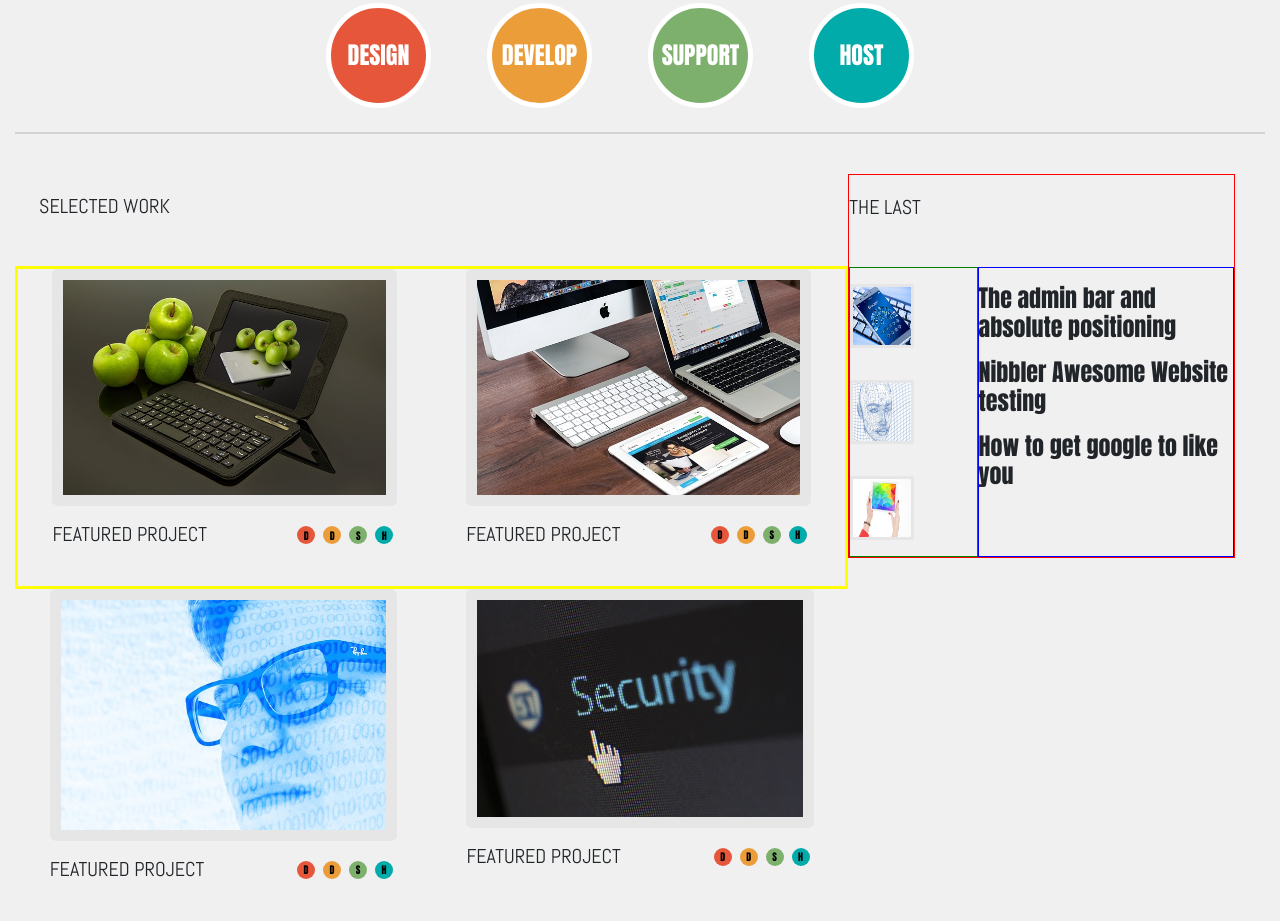
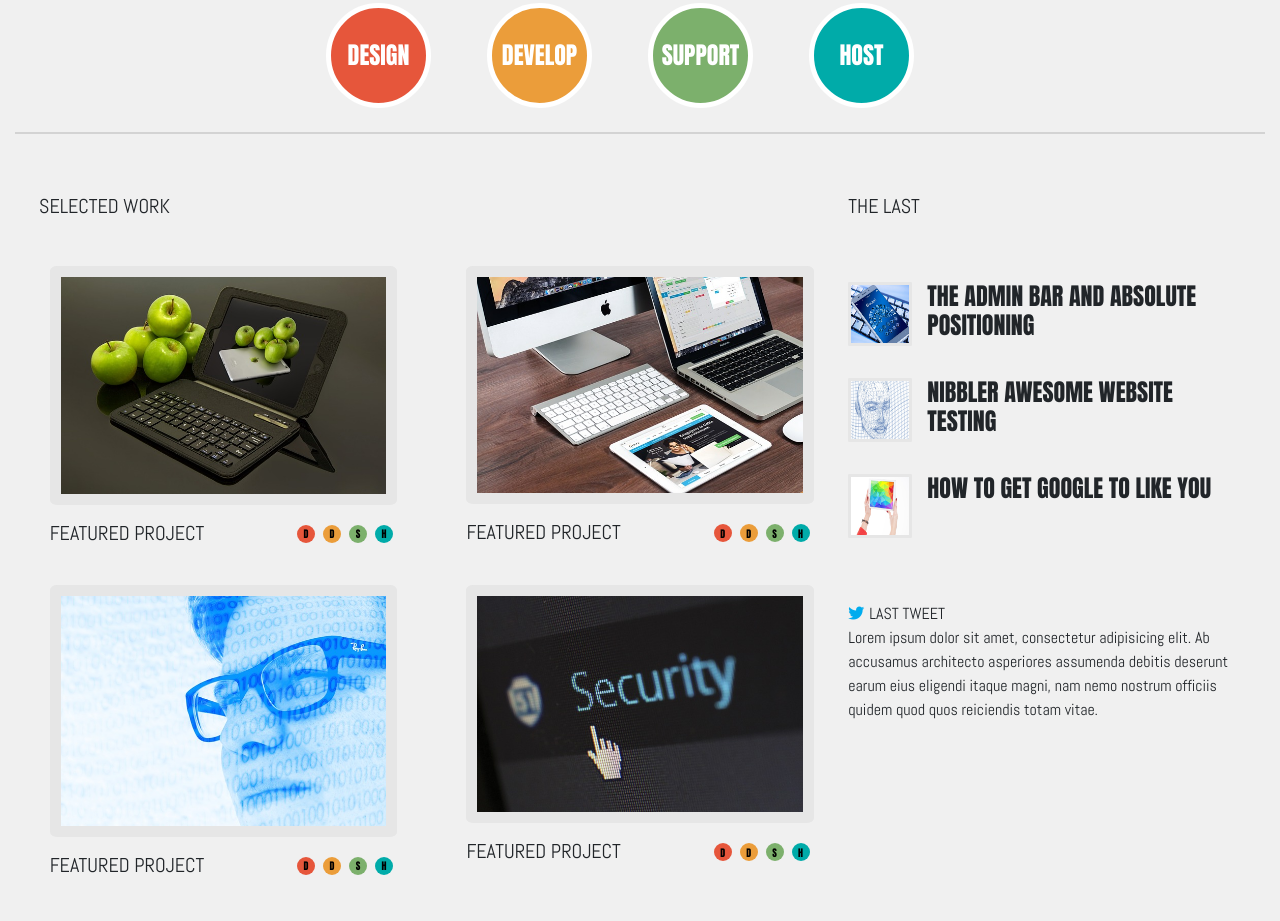
Before and after one commit to culver-zavala-neptune/codeup-design-project, a plain HTML site: page index.html in a window 1280 px wide. Shown: the part 347-1268 px from the top of the page. Drawn offline with nearby package versions, Linux system fonts and the light colour scheme.

Commit message:
completed l and xl

```diff
--- a/css/main.css
+++ b/css/main.css
@@ -150,3 +150,7 @@ img {
     width: 4em;
     height: 4em;
 }
+
+i {
+    color: #00acee;
+}
--- a/index.html
+++ b/index.html
@@ -48,7 +48,7 @@
                         Work</h5>
                 </div>
             </div>
-            <div class="row d-flex justify-content-start"style="border: 3px solid yellow">
+            <div class="row d-flex justify-content-start">
                 <!--ROW 2 COL 1-->
                 <div class="container col-sm-5 project-padding">
                     <div class="row justify-content-center">
@@ -158,34 +158,31 @@
         </div>
         <!--2ND COLUMN-->
         <div class="col-md-4 d-none d-md-block">
-            <div class="container row d-flex" style="border: 1px solid red; padding: 0">
+            <div class="container row d-flex" style="padding: 0">
                 <div class="col-12" >
                     <div class="row">
                         <h5 class="font-weight-normal" style="padding-top: 1em; padding-bottom: 2em;">THE LAST</h5>
                     </div>
                 </div>
-                <div class="col-4"  style="border: 1px solid green;">
+                <div class="col">
                     <div class="row" style="padding-top: 1em; padding-bottom: 1em">
                         <img src="images/mobile-phone.jpg" alt="Photo of a mobile phone" id="last-img">
+                        <div class="col heading text-uppercase"><h4>The admin bar and absolute positioning</h4></div>
                     </div>
                     <div class="row" style="padding-bottom: 1em">
                         <img src="images/head.jpg" alt="Photo of a head" id="last-img">
+                        <div class="col heading text-uppercase"><h4>Nibbler Awesome Website testing</h4></div>
                     </div>
                     <div class="row">
                         <img src="images/ipad.jpg" alt="Photo of an ipad" id="last-img">
+                        <div class="col heading text-uppercase"><h4>How to get google to like you</h4></div>
                     </div>
+            </div>
+            <div class="container" style="padding-top: 3em">
+                <div class="row">
+                    <div><i class="fab fa-twitter" style="padding-right: 5px"></i>LAST TWEET</div>
                 </div>
-                <div class="container-fluid col-8" style="border: 1px solid blue">
-                    <div class="row heading" style="padding-top: 1em;">
-                        <h4>The admin bar and absolute positioning</h4>
-                    </div>
-                    <div class="row heading" style="padding-top: 1em;">
-                        <h4>Nibbler Awesome Website testing</h4>
-                    </div>
-                    <div class="row heading" style="padding-top: 1em;">
-                        <h4>How to get google to like you</h4>
-                    </div>
-                </div>
+                <div class="row">Lorem ipsum dolor sit amet, consectetur adipisicing elit. Ab accusamus architecto asperiores assumenda debitis deserunt earum eius eligendi itaque magni, nam nemo nostrum officiis quidem quod quos reiciendis totam vitae.</div>
             </div>
         </div>
     </div>
```
